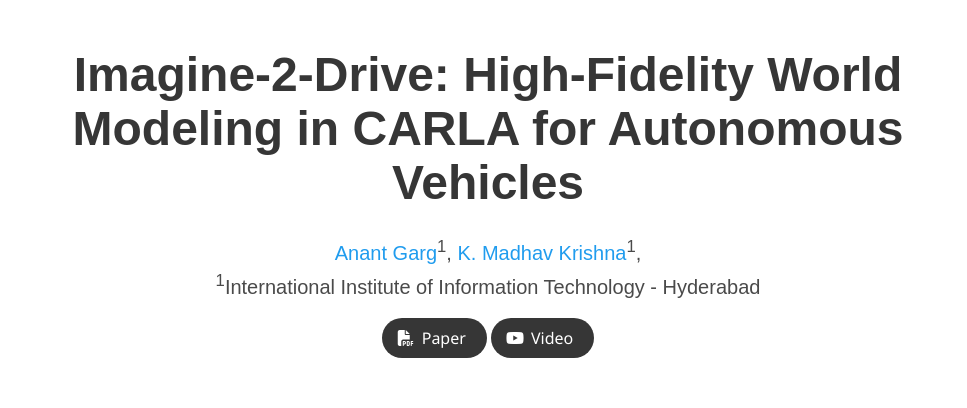
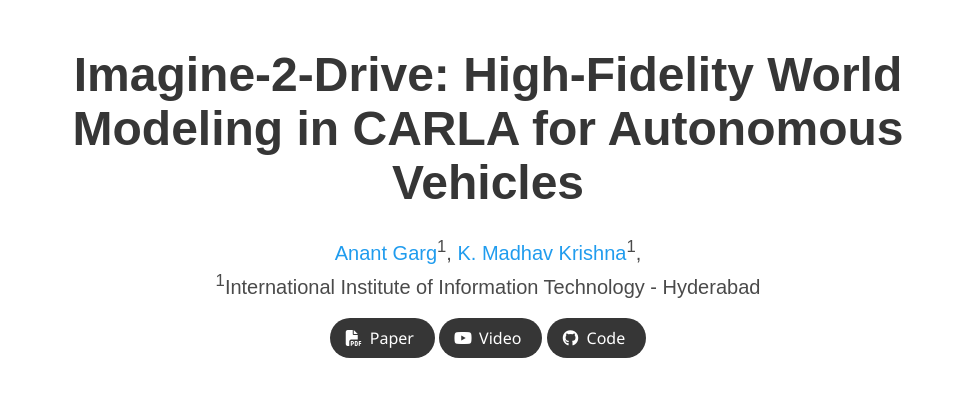
Before and after one commit to anantagrg/Imagine-2-Drive.github.io, a plain HTML site: page index.html in a window 1280 px wide. Shown: the top 408 px of the page, without its empty margins (152-1119 px from the left). Drawn offline with nearby package versions, Linux system fonts and the light colour scheme; some icons are missing; a web font is replaced by a local one.

Commit message:
Added code link

```diff
--- a/index.html
+++ b/index.html
@@ -132,15 +132,15 @@
                 </a>
               </span>
               <!-- Code Link. -->
-              <!-- <span class="link-block">
-                <a href="https://github.com/google/nerfies"
+              <span class="link-block">
+                <a href="https://github.com/anantagrg/Imagine-2-Drive"
                    class="external-link button is-normal is-rounded is-dark">
                   <span class="icon">
                       <i class="fab fa-github"></i>
                   </span>
                   <span>Code</span>
                   </a>
-              </span> -->
+              </span>
               <!-- Dataset Link. -->
               <!-- <span class="link-block">
                 <a href="https://github.com/google/nerfies/releases/tag/0.1"
```
